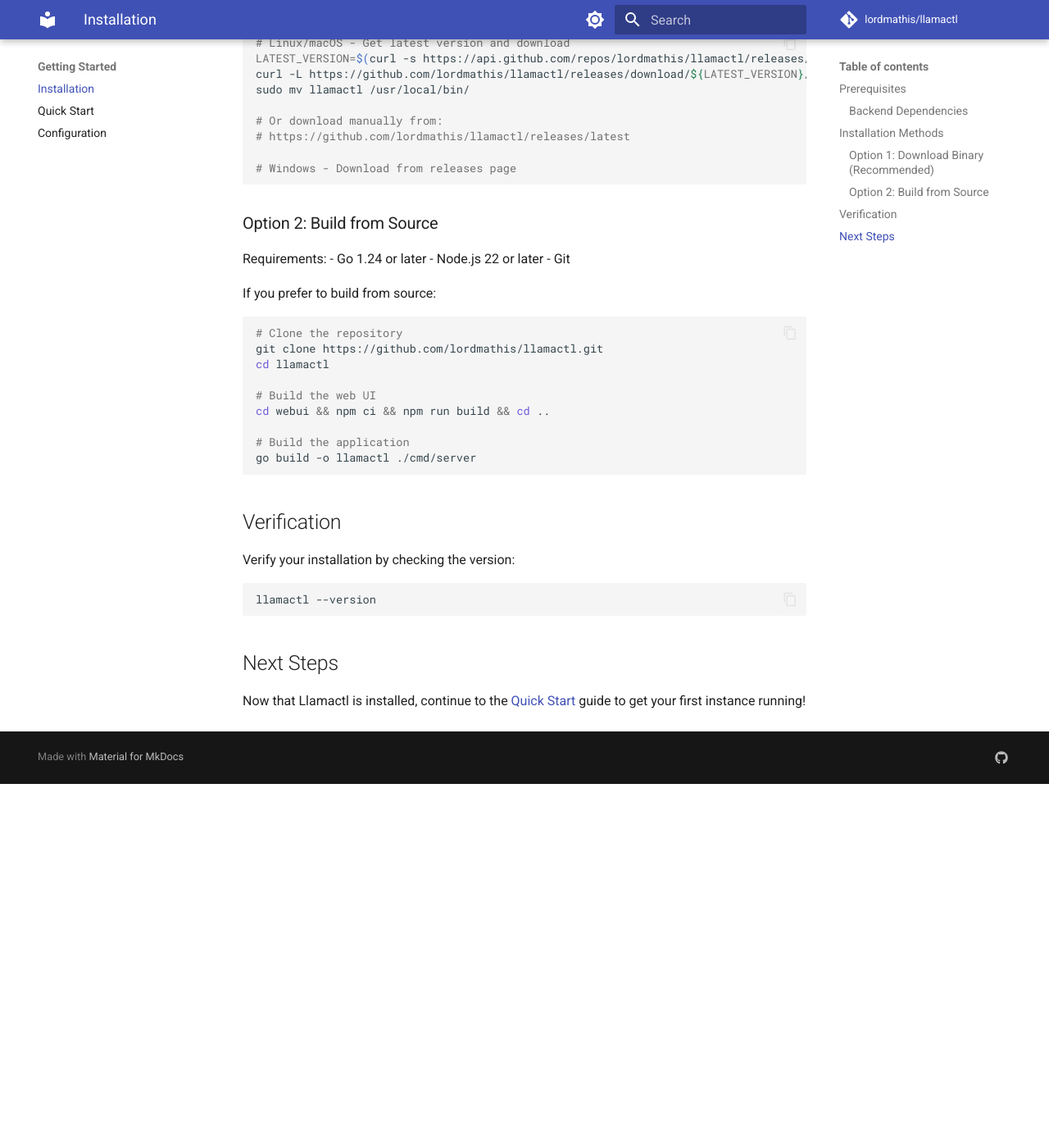
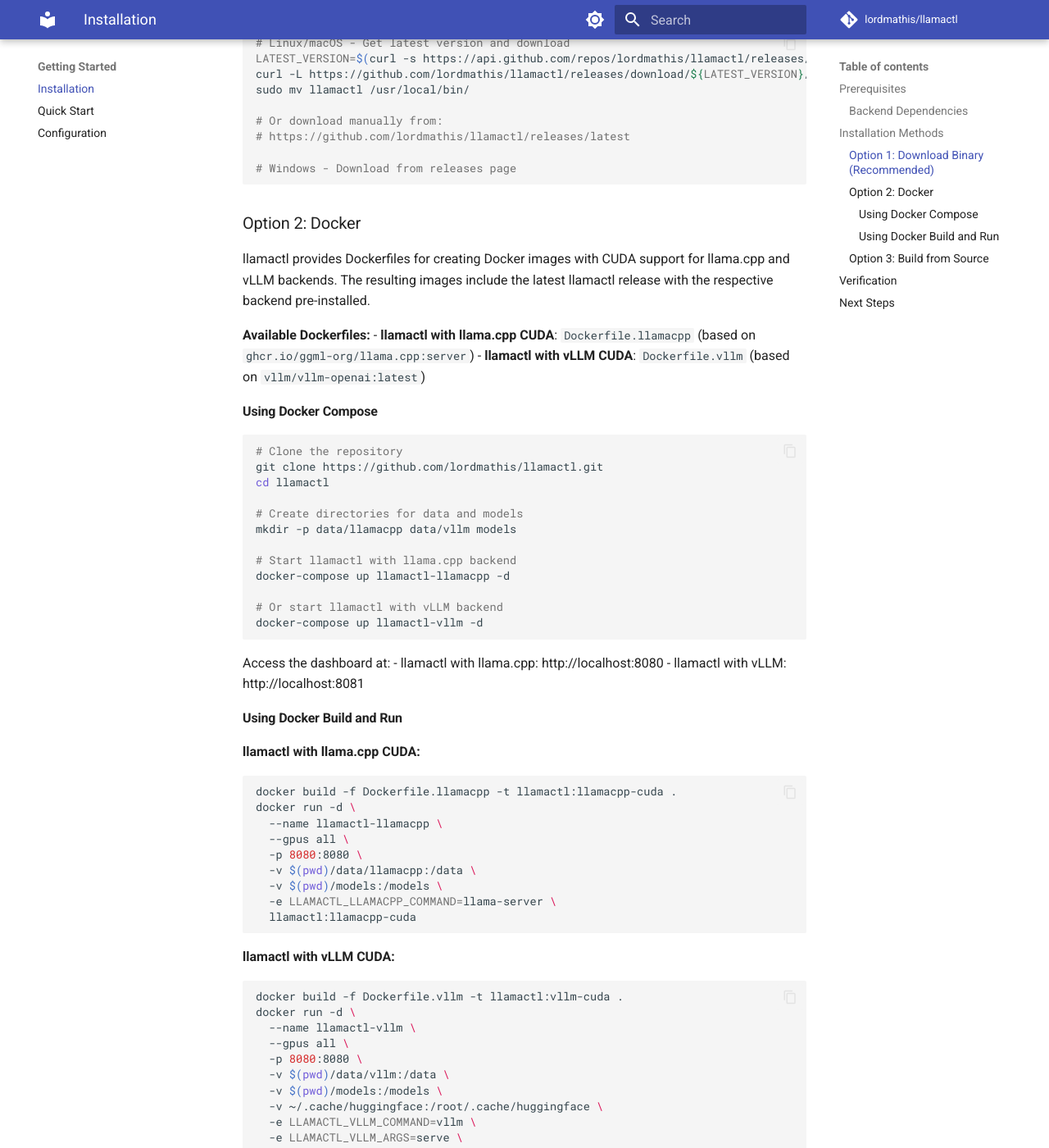
Before and after one commit to lordmathis/llamactl, an MkDocs documentation site: the page built from docs/getting-started/installation.md, in a window 1280 px wide and 1400 px high, scrolled down 1386 px. Shown: the whole window at 82% size. Built offline with MkDocs 1.6.1 and Material for MkDocs 9.7.7, drawn with Linux system fonts in a browser that asks for light colours; comment, search, counter and statistics services are not loaded; the version menu is left out; before the commit the page ends 2342 px from its top, so only the background shows below that; some of the changed text lies outside the part shown.

Commit message:
Initial support for docker

````diff
--- a/docs/getting-started/installation.md
+++ b/docs/getting-started/installation.md
@@ -71,7 +71,72 @@
 # Windows - Download from releases page
 ```
 
-### Option 2: Build from Source
+### Option 2: Docker
+
+llamactl provides Dockerfiles for creating Docker images with CUDA support for llama.cpp and vLLM backends. The resulting images include the latest llamactl release with the respective backend pre-installed.
+
+**Available Dockerfiles:**
+- **llamactl with llama.cpp CUDA**: `Dockerfile.llamacpp` (based on `ghcr.io/ggml-org/llama.cpp:server`)
+- **llamactl with vLLM CUDA**: `Dockerfile.vllm` (based on `vllm/vllm-openai:latest`)
+
+#### Using Docker Compose
+
+```bash
+# Clone the repository
+git clone https://github.com/lordmathis/llamactl.git
+cd llamactl
+
+# Create directories for data and models
+mkdir -p data/llamacpp data/vllm models
+
+# Start llamactl with llama.cpp backend
+docker-compose up llamactl-llamacpp -d
+
+# Or start llamactl with vLLM backend
+docker-compose up llamactl-vllm -d
+```
+
+Access the dashboard at:
+- llamactl with llama.cpp: http://localhost:8080
+- llamactl with vLLM: http://localhost:8081
+
+#### Using Docker Build and Run
+
+**llamactl with llama.cpp CUDA:**
+```bash
+docker build -f Dockerfile.llamacpp -t llamactl:llamacpp-cuda .
+docker run -d \
+  --name llamactl-llamacpp \
+  --gpus all \
+  -p 8080:8080 \
+  -v $(pwd)/data/llamacpp:/data \
+  -v $(pwd)/models:/models \
+  -e LLAMACTL_LLAMACPP_COMMAND=llama-server \
+  llamactl:llamacpp-cuda
+```
+
+**llamactl with vLLM CUDA:**
+```bash
+docker build -f Dockerfile.vllm -t llamactl:vllm-cuda .
+docker run -d \
+  --name llamactl-vllm \
+  --gpus all \
+  -p 8080:8080 \
+  -v $(pwd)/data/vllm:/data \
+  -v $(pwd)/models:/models \
+  -v ~/.cache/huggingface:/root/.cache/huggingface \
+  -e LLAMACTL_VLLM_COMMAND=vllm \
+  -e LLAMACTL_VLLM_ARGS=serve \
+  llamactl:vllm-cuda
+```
+
+**Docker-Specific Configuration:**
+- Set `LLAMACTL_LLAMACPP_COMMAND=llama-server` to use the pre-installed llama-server
+- Set `LLAMACTL_VLLM_COMMAND=vllm` to use the pre-installed vLLM
+- Volume mount `/data` for llamactl data and `/models` for your model files
+- Use `--gpus all` for GPU access
+
+### Option 3: Build from Source
 
 Requirements:
 - Go 1.24 or later
````
Also changed, not shown: README.md (+22 -3 lines), docker-compose.yml (added, +60 -0 lines), 3 other files.
